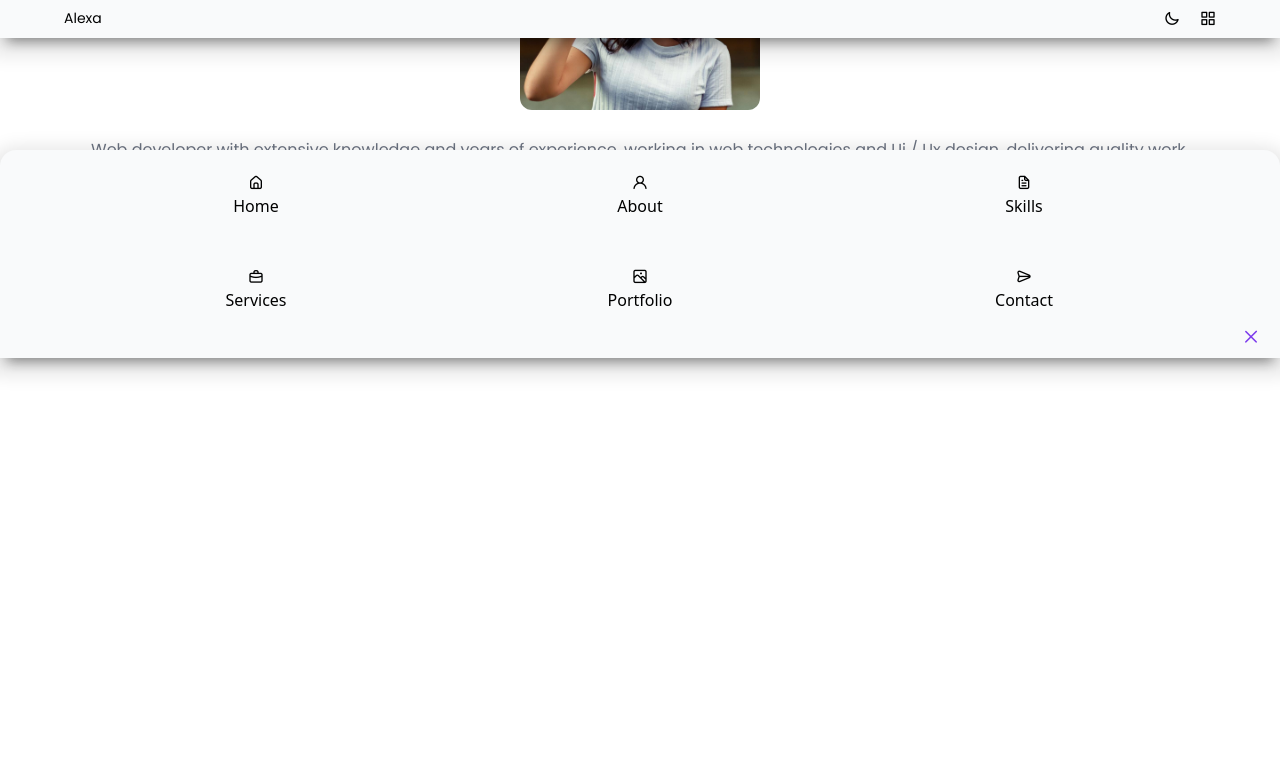
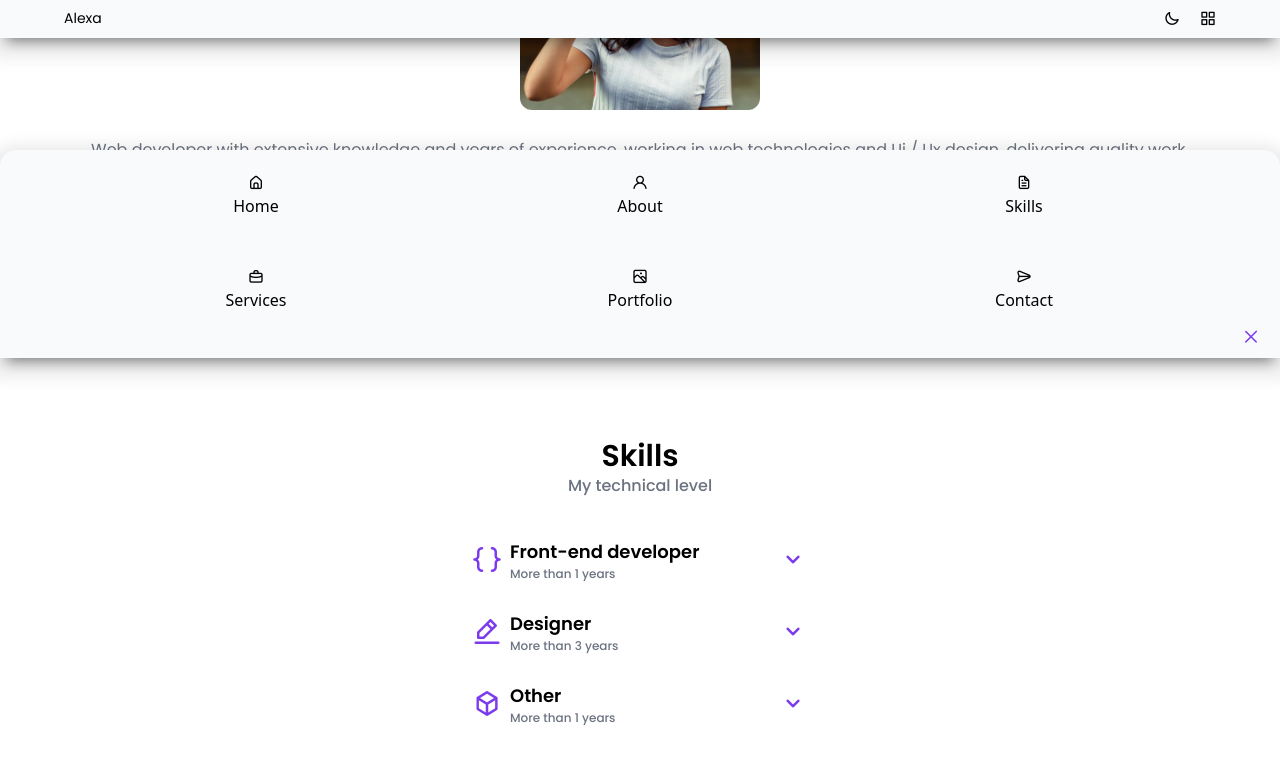
Before and after one commit to bambula1337/portfolio-vue-2, a Vue app in the folder portfoliovue2/: page /#/ in a window 1280 px wide. Shown: the part 762-1524 px from the top of the page. Before the commit the page ends 1180 px from the top, so only its background shows below. Built offline with nearby package versions, Linux system fonts and the light colour scheme.

Commit message:
Made Skills Section with animations

```diff
--- a/portfoliovue2/src/components/About/AboutMain.vue
+++ b/portfoliovue2/src/components/About/AboutMain.vue
@@ -103,9 +103,9 @@ export default {
     & .bottom {
       @apply flex items-center flex-col;
       & .stats {
-        @apply flex justify-between mt-10;
+        @apply flex mt-10 justify-between;
         & .stat-card {
-          @apply flex flex-col justify-center items-center text-center;
+          @apply flex flex-col items-center text-center w-3/10;
           & .card-number {
             @apply font-poppins font-semibold text-2xl;
           }
--- /dev/null
+++ b/portfoliovue2/src/components/Skills/SkillsMain.vue
@@ -0,0 +1,232 @@
+<template>
+  <div class="skills">
+    <WelcomeText v-bind="WelcomeTextProps" />
+    <div class="skills-main">
+      <details class="details" v-for="(card, index) in cards" :key="index">
+        <summary class="summary" @click.prevent="summaryClicked">
+          <div class="text-wrapper">
+            <i class="uil icon" :class="card.summary.icon"></i>
+            <div class="text">
+              <p class="main-text">{{ card.summary.mainText }}</p>
+              <p class="sub-text">{{ card.summary.subText }}</p>
+            </div>
+          </div>
+          <div class="icon-wrapper">
+            <i class="uil uil-angle-down icon"></i>
+          </div>
+        </summary>
+        <div class="main-content">
+          <div
+            class="main-card"
+            v-for="(card, index) in card.skills"
+            :key="index"
+          >
+            <div class="card-text">
+              <p class="text">{{ card.text }}</p>
+              <hr class="line" />
+            </div>
+          </div>
+        </div>
+      </details>
+    </div>
+  </div>
+</template>
+
+<script>
+import WelcomeText from "@/components/WelcomeText.vue";
+
+export default {
+  name: "Skills",
+  components: {
+    WelcomeText,
+  },
+  methods: {
+    summaryClicked(event) {
+      this.clickedCard = event.target.closest(".details");
+      if (this.clickedCard.open == true) {
+        this.clickedCard.open = false;
+      } else {
+        document.querySelectorAll(".details").forEach((el) => {
+          el.open = false;
+        });
+        this.clickedCard.open = true;
+      }
+    },
+  },
+  data() {
+    return {
+      clickedCard: null,
+      WelcomeTextProps: {
+        mainText: "Skills",
+        subText: "My technical level",
+      },
+      cards: [
+        {
+          id: 1,
+          summary: {
+            icon: "uil-brackets-curly",
+            mainText: "Front-end developer",
+            subText: "More than 1 years",
+          },
+          skills: [
+            {
+              id: 1,
+              text: "HTML",
+            },
+            {
+              id: 2,
+              text: "JS",
+            },
+            {
+              id: 3,
+              text: "CSS",
+            },
+            {
+              id: 4,
+              text: "SCSS",
+            },
+            {
+              id: 5,
+              text: "Vue",
+            },
+            {
+              id: 6,
+              text: "Tailwind",
+            },
+          ],
+        },
+        {
+          id: 2,
+          summary: {
+            icon: "uil-edit-alt",
+            mainText: "Designer",
+            subText: "More than 3 years",
+          },
+          skills: [
+            {
+              id: 1,
+              text: "Photoshop",
+            },
+            {
+              id: 2,
+              text: "Premiere",
+            },
+            {
+              id: 3,
+              text: "Cinema 4D",
+            },
+            {
+              id: 4,
+              text: "Figma",
+            },
+            {
+              id: 5,
+              text: "Illustrator",
+            },
+            {
+              id: 6,
+              text: "Blender",
+            },
+          ],
+        },
+        {
+          id: 3,
+          summary: {
+            icon: "uil-cube",
+            mainText: "Other",
+            subText: "More than 1 years",
+          },
+          skills: [
+            {
+              id: 1,
+              text: "Git",
+            },
+            {
+              id: 2,
+              text: "Streamlabs OBS",
+            },
+          ],
+        },
+      ],
+    };
+  },
+};
+</script>
+
+<style lang="scss" scoped>
+.skills {
+  @apply mb-20 flex justify-center flex-col items-center;
+  & .skills-main {
+    @apply mt-10;
+    & .details {
+      @apply transition-all duration-1000 overflow-hidden;
+      &[open] .summary .icon-wrapper .icon {
+        transform: rotateX(180deg);
+      }
+
+      // &[open] .main-content {
+      //   animation: opening-card-animation 1s ease-in-out;
+      // }
+
+      &:not([open]){
+        max-height: 3em;
+      }
+
+      &[open]{
+        max-height: 25em;
+      }
+
+      @apply font-poppins mb-7;
+      & .summary {
+        @apply flex justify-between w-84;
+        & .text-wrapper {
+          @apply flex justify-center items-center;
+          & .icon {
+            @apply text-purple-600 text-3xl;
+          }
+          & .text {
+            @apply flex flex-col ml-2;
+            & .main-text {
+              @apply text-lg font-semibold;
+            }
+            & .sub-text {
+              @apply font-medium text-gray-500 text-xs;
+            }
+          }
+        }
+        & .icon-wrapper {
+          @apply flex justify-center items-center;
+          & .icon {
+            @apply text-purple-600 text-3xl transition-all duration-500;
+          }
+        }
+      }
+      & .main-content {
+        @apply flex flex-col transition-all duration-500;
+        & .main-card {
+          @apply pl-9.5 pr-2 my-3;
+          & .card-text {
+            @apply mt-2;
+            & .text {
+              @apply font-poppins font-medium;
+            }
+            & .line {
+              @apply bg-purple-600 h-1 rounded-full;
+              border-top: 1px rgba(124, 58, 237, 1) solid;
+            }
+          }
+        }
+      }
+    }
+  }
+}
+
+@keyframes opening-card-animation {
+  0% {
+    max-height: 0;
+  }
+  100% {
+    max-height: 2000px;
+  }
+}
+</style>
--- a/portfoliovue2/src/views/Home.vue
+++ b/portfoliovue2/src/views/Home.vue
@@ -2,18 +2,22 @@
   <div class="home">
     <Info/>
     <About/>
+    <Skills/>
   </div>
 </template>
 
 <script>
 import Info from '@/components/Info.vue';
-import About from '@/components/About/AboutMain.vue'
+import About from '@/components/About/AboutMain.vue';
+import Skills from '@/components/Skills/SkillsMain.vue';
+
 
 export default {
   name: "Home",
   components: {
     Info,
     About,
+    Skills,
   }
 };
 </script>
```
